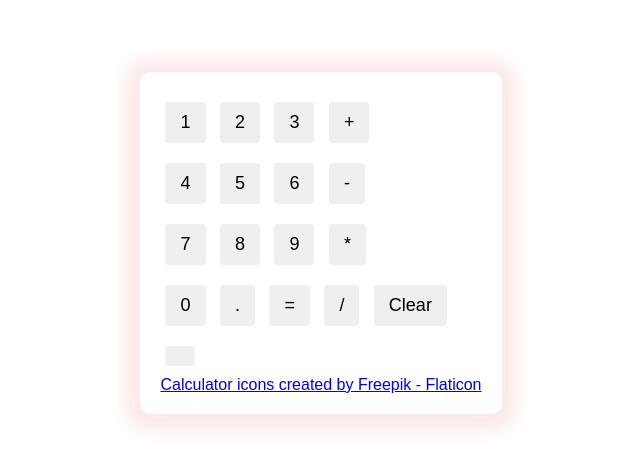
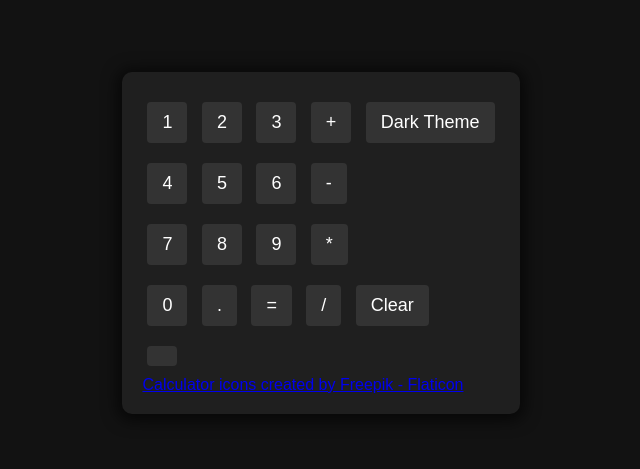
Before and after one commit to x1yl/Calculator, a plain HTML site: page index.html in a window 1280 px wide. Shown: the part 153-622 px from the top of the page, without its empty margins (319-959 px from the left). Drawn offline with Linux system fonts and the light colour scheme.

Commit message:
Added Dark Theme

```diff
--- /dev/null
+++ b/dark.css
@@ -0,0 +1,36 @@
+body {
+  font-family: Arial, sans-serif;
+  display: flex;
+  justify-content: center;
+  align-items: center;
+  height: 97vh;
+  background-color: #121212;
+  color: #fff;
+}
+
+.calculator {
+  background-color: #1f1f1f;
+  border-radius: 10px;
+  padding: 20px;
+  box-shadow: 0 2px 15px 5px rgba(0, 0, 0, 0.6);
+}
+
+.calculator p {
+  margin: 0px;
+  padding: 5px 0;
+}
+
+.calculator button {
+  font-size: 18px;
+  padding: 10px 15px;
+  margin: 5px;
+  border: none;
+  border-radius: 4px;
+  cursor: pointer;
+  background-color: #333;
+  color: #fff;
+}
+
+.calculator button:hover {
+  background-color: #555;
+}
--- a/index.html
+++ b/index.html
@@ -3,7 +3,7 @@
   <head>
     <meta charset="UTF-8" />
     <meta name="viewport" content="width=device-width, initial-scale=1.0" />
-    <link rel="stylesheet" href="styles.css">
+    <link rel="stylesheet" href="dark.css" id="css">
     <link rel="icon" type="image/x-icon" href="images/favicon.png">
     <title>Very Good Calculator</title>
   </head>
@@ -14,6 +14,7 @@
         <button id="2">2</button>
         <button id="3">3</button>
         <button id="+">+</button>
+        <button id="theme">Dark Theme</button>
       </p>
       <p>
         <button id="4">4</button>
--- a/index.js
+++ b/index.js
@@ -7,6 +7,7 @@ function calculator(option) {
     calculation = "";
   } else if (option == "calculation") {
     navigator.clipboard.writeText(calculation);
+  } else if (option == "theme") {
   } else {
     calculation += option;
   }
@@ -20,3 +21,12 @@ document.addEventListener("DOMContentLoaded", function () {
     });
   });
 });
+document.getElementById("theme").addEventListener("click", function () {
+  if (document.getElementById("css").href == location + "light.css") {
+    document.getElementById("css").href = "dark.css";
+    document.getElementById("theme").innerHTML = "Light Theme";
+  } else {
+    document.getElementById("css").href = "light.css";
+    document.getElementById("theme").innerHTML = "Dark Theme";
+  }
+});
--- /dev/null
+++ b/light.css
@@ -0,0 +1,32 @@
+body {
+  font-family: Arial, sans-serif;
+  display: flex;
+  justify-content: center;
+  align-items: center;
+  height: 97vh;
+}
+
+.calculator {
+  background-color: #fff;
+  border-radius: 10px;
+  padding: 20px;
+  box-shadow: 0 2px 15px 15px rgba(228, 36, 36, 0.1);
+}
+
+.calculator p {
+  margin: 0px;
+  padding: 5px 0;
+}
+
+.calculator button {
+  font-size: 18px;
+  padding: 10px 15px;
+  margin: 5px;
+  border: none;
+  border-radius: 4px;
+  cursor: pointer;
+}
+
+.calculator button:hover {
+  background-color: #ddd;
+}
--- a/styles.css
+++ /dev/null
@@ -1,32 +0,0 @@
-body {
-  font-family: Arial, sans-serif;
-  display: flex;
-  justify-content: center;
-  align-items: center;
-  height: 97vh;
-}
-
-.calculator {
-  background-color: #fff;
-  border-radius: 10px;
-  padding: 20px;
-  box-shadow: 0 2px 15px 15px rgba(228, 36, 36, 0.1);
-}
-
-.calculator p {
-  margin: 0px;
-  padding: 5px 0;
-}
-
-.calculator button {
-  font-size: 18px;
-  padding: 10px 15px;
-  margin: 5px;
-  border: none;
-  border-radius: 4px;
-  cursor: pointer;
-}
-
-.calculator button:hover {
-  background-color: #ddd;
-}
```
